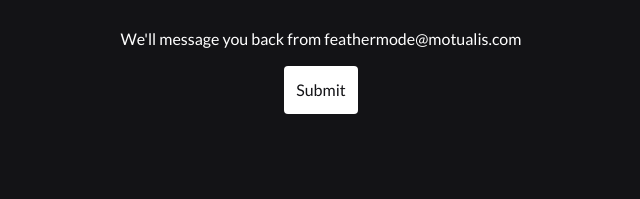
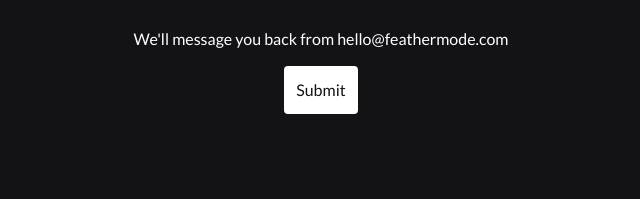
Before and after one commit to feathermode/feathermode, a plain HTML site: page gold.html in a window 1280 px wide. Shown: the part 1398-1597 px from the top of the page, 319-959 px from the left. Drawn offline with Linux system fonts and the light colour scheme.

Commit message:
change email

```diff
--- a/gold.html
+++ b/gold.html
@@ -121,7 +121,7 @@
 						<span>Message</span>
 						<textarea name="message" id="" cols="30" rows="10" placeholder="A list of awesome things I want for my website..." class="message" required></textarea>
 					</label>
-					<p>We'll message you back from feathermode@motualis.com</p>
+					<p>We'll message you back from hello@feathermode.com</p>
 					<button class="button_main">Submit</button>
 				</div>
 			</form>
```
